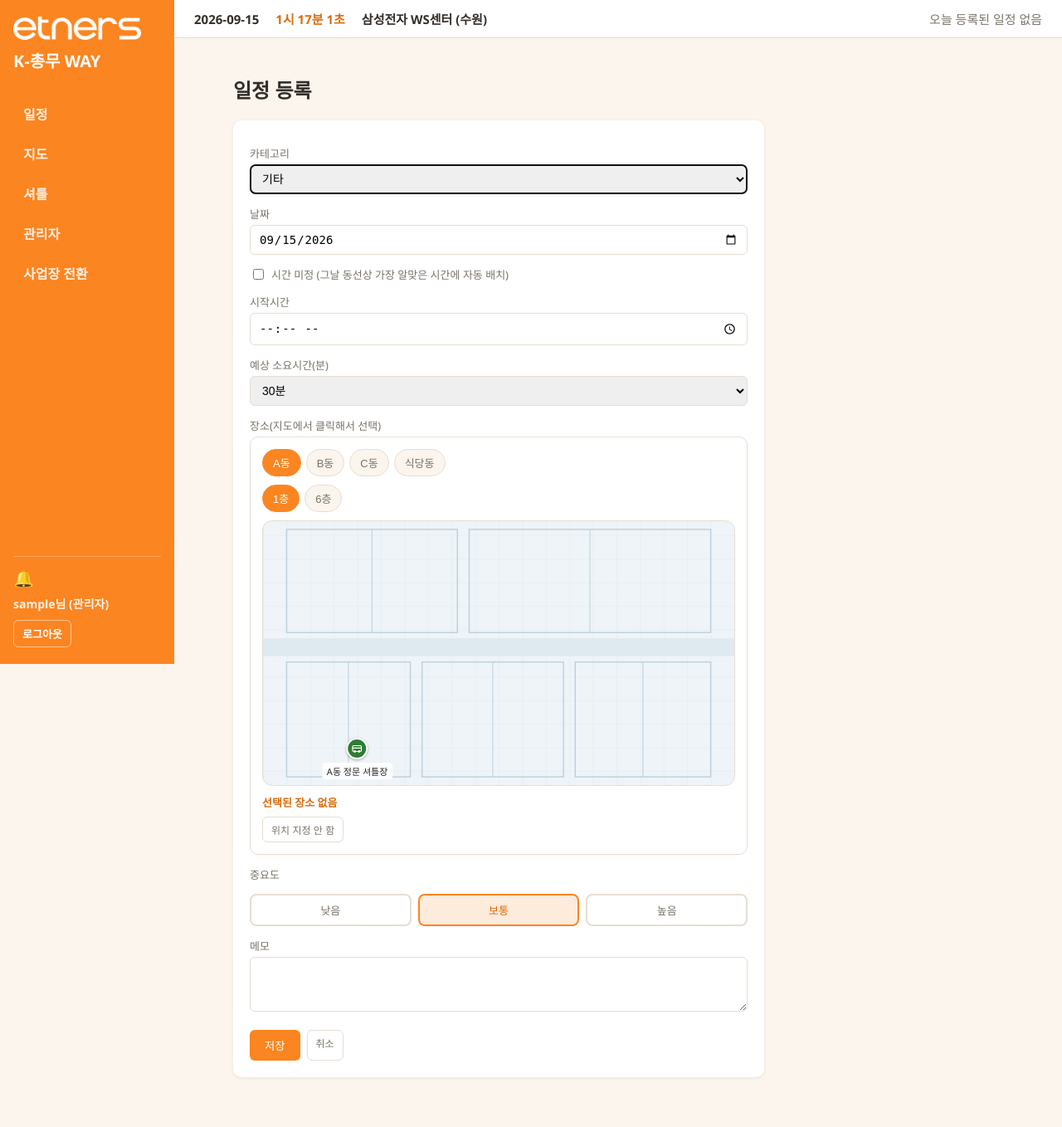
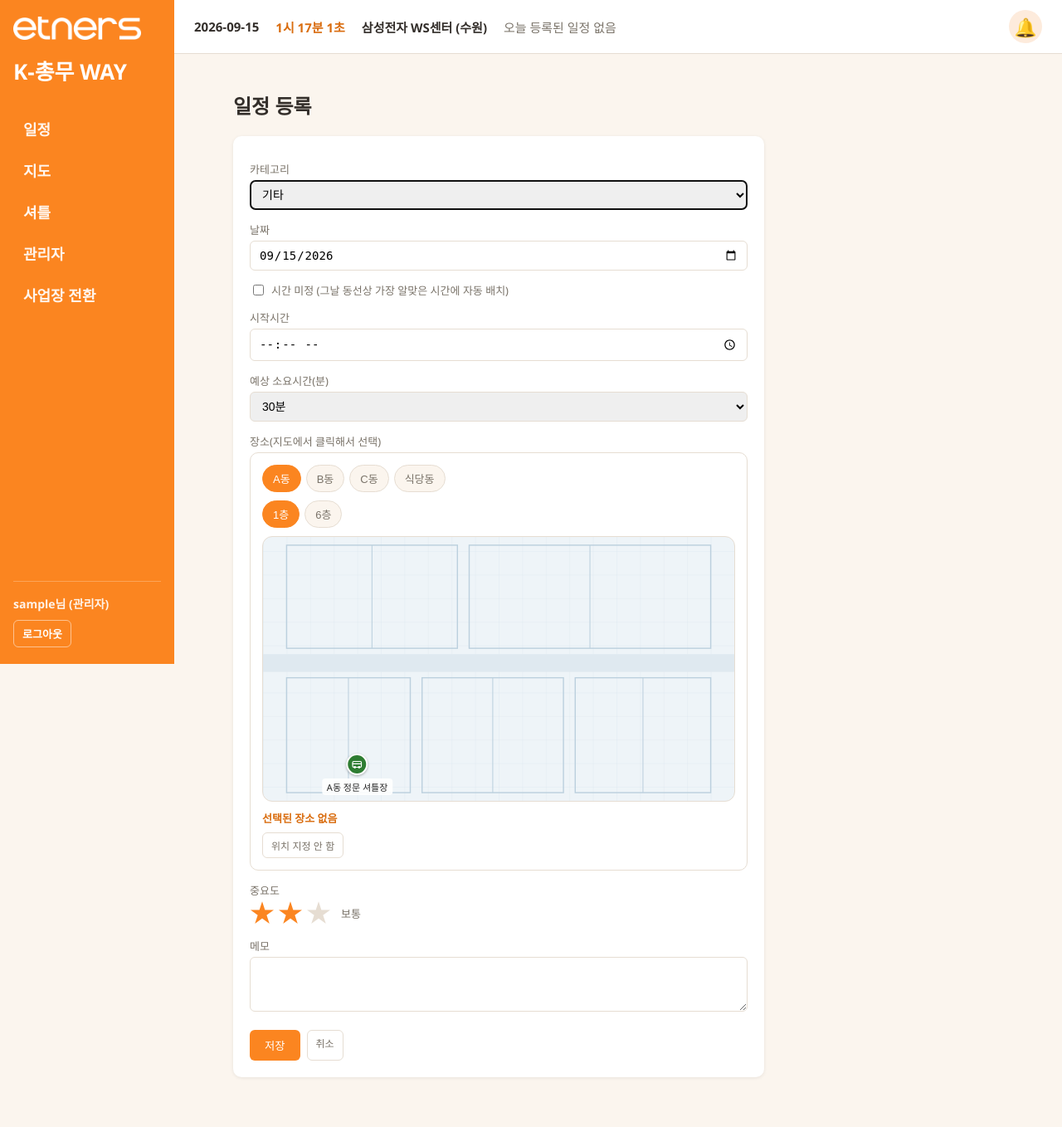
Before and after one commit to Hongjunior/K-CHONGMU_WAY, a Flask app: page /schedules/new in a window 1280 px wide. Shown: the whole page at 83% size. Run offline with Flask 3, Linux system fonts and the light colour scheme; the visitor is signed in with stand-in values (Sample User, id 1); data comes from the database, SQL or seed files in the repository; data that the repository does not hold is empty; some libraries are stand-ins or nearby versions.

Commit message:
중요도 별점 선택, 사용자 소속/직책 표시, 알림벨 상단바 이동, 사이드바 타이포 개선
- 일정 등록 중요도를 색칠 pill 대신 클릭식 별 3개(★)로 변경 — 요청한 대로 별을 눌러 채우는 방식
- users 테이블에 department/job_title 컬럼 추가(기존 DB는 ALTER TABLE로 무중단 반영),
  회원가입/사용자 추가 폼에 소속·직책 입력 추가, 관리자 사용자 목록에 컬럼+정보수정 기능 추가,
  사이드바 하단 사용자명 옆에 "소속 · 직책" 표시(관리자는 기존대로 "관리자"만 표시)
- 알림벨을 눈에 띄지 않던 사이드바 하단에서 상단 상태바 맨 오른쪽으로 이동, 원형 배경으로 강조
- 로고-"K-총무 WAY" 텍스트 간격 확대 + 글자 크게, 좌측 네비게이션 글씨 더 크고 굵게

Co-Authored-By: Claude Sonnet 5 <noreply@anthropic.com>

```diff
--- a/blueprints/auth.py
+++ b/blueprints/auth.py
@@ -48,6 +48,8 @@ def register():
         username = request.form.get("username", "").strip()
         password = request.form.get("password", "")
         confirm = request.form.get("confirm", "")
+        department = request.form.get("department", "").strip() or None
+        job_title = request.form.get("job_title", "").strip() or None
 
         if not username or not password:
             flash("아이디와 비밀번호를 입력해주세요.", "error")
@@ -67,8 +69,11 @@ def register():
             # Self-registration always creates a regular user account.
             # Admin accounts are granted by an existing admin via /admin/users.
             conn.execute(
-                text("INSERT INTO users (username, password_hash, role) VALUES (:u, :p, 'user')"),
-                {"u": username, "p": generate_password_hash(password)},
+                text(
+                    "INSERT INTO users (username, password_hash, role, department, job_title) "
+                    "VALUES (:u, :p, 'user', :d, :j)"
+                ),
+                {"u": username, "p": generate_password_hash(password), "d": department, "j": job_title},
             )
 
         flash("회원가입이 완료되었습니다. 로그인해주세요.", "success")
@@ -95,6 +100,8 @@ def login():
         session["user_id"] = user["id"]
         session["username"] = user["username"]
         session["role"] = user["role"]
+        session["department"] = user["department"]
+        session["job_title"] = user["job_title"]
         session["current_worksite_id"] = user["current_worksite_id"]
 
         flash(f"{user['username']}님, 환영합니다.", "success")
--- a/blueprints/schedules.py
+++ b/blueprints/schedules.py
@@ -335,6 +335,7 @@ def new_schedule():
         facilities=facilities,
         worksite_map=worksite_map,
         priorities=PRIORITIES,
+        priority_labels=PRIORITY_LABELS,
         categories=SCHEDULE_CATEGORIES,
         duration_options=DURATION_OPTIONS,
         default_date=default_date,
@@ -407,6 +408,7 @@ def edit_schedule(schedule_id):
         facilities=facilities,
         worksite_map=worksite_map,
         priorities=PRIORITIES,
+        priority_labels=PRIORITY_LABELS,
         categories=SCHEDULE_CATEGORIES,
         duration_options=DURATION_OPTIONS,
         default_date=schedule["date"],
--- a/db.py
+++ b/db.py
@@ -39,6 +39,17 @@ JSON_TYPE = "JSONB" if IS_POSTGRES else "TEXT"
 NULLABLE_TS = "TIMESTAMP" if IS_POSTGRES else "TEXT"
 
 
+def _ensure_column(conn, table, column, coltype):
+    """Add a column to an already-existing table if it's missing (idempotent),
+    so already-deployed databases pick up new fields without a full migration."""
+    if IS_POSTGRES:
+        conn.execute(text(f"ALTER TABLE {table} ADD COLUMN IF NOT EXISTS {column} {coltype}"))
+    else:
+        existing = {row[1] for row in conn.execute(text(f"PRAGMA table_info({table})"))}
+        if column not in existing:
+            conn.execute(text(f"ALTER TABLE {table} ADD COLUMN {column} {coltype}"))
+
+
 def init_db():
     with engine.begin() as conn:
         conn.execute(text(f"""
@@ -57,10 +68,14 @@ def init_db():
                 username TEXT NOT NULL UNIQUE,
                 password_hash TEXT NOT NULL,
                 role TEXT NOT NULL DEFAULT 'user',
+                department TEXT,
+                job_title TEXT,
                 current_worksite_id INTEGER REFERENCES worksites(id),
                 created_at {TS}
             )
         """))
+        _ensure_column(conn, "users", "department", "TEXT")
+        _ensure_column(conn, "users", "job_title", "TEXT")
 
         conn.execute(text(f"""
             CREATE TABLE IF NOT EXISTS buildings (
--- a/static/style.css
+++ b/static/style.css
@@ -46,9 +46,9 @@ a {
     display: flex;
     flex-direction: column;
     align-items: flex-start;
-    gap: 10px;
+    gap: 18px;
     font-weight: 800;
-    font-size: 20px;
+    font-size: 26px;
     text-decoration: none;
     color: #fff;
     margin-bottom: 28px;
@@ -68,10 +68,10 @@ a {
 }
 
 .sidenav a {
-    color: rgba(255,255,255,0.88);
+    color: rgba(255,255,255,0.92);
     text-decoration: none;
-    font-size: 16px;
-    font-weight: 600;
+    font-size: 18px;
+    font-weight: 700;
     padding: 10px 12px;
     border-radius: 8px;
 }
@@ -93,25 +93,6 @@ a {
     gap: 10px;
     padding-top: 16px;
     border-top: 1px solid rgba(255,255,255,0.25);
-}
-
-.sidebar-bell {
-    position: relative;
-    align-self: flex-start;
-    font-size: 20px;
-    text-decoration: none;
-    line-height: 1;
-}
-
-.bell-dot {
-    position: absolute;
-    top: -2px;
-    right: -4px;
-    width: 9px;
-    height: 9px;
-    border-radius: 50%;
-    background: #e74c3c;
-    border: 1.5px solid var(--color-primary);
 }
 
 .user-name {
@@ -164,7 +145,37 @@ a {
 .status-summary {
     color: var(--color-text-muted);
     font-weight: 500;
+}
+
+.status-bell {
+    position: relative;
     margin-left: auto;
+    display: flex;
+    align-items: center;
+    justify-content: center;
+    width: 40px;
+    height: 40px;
+    border-radius: 50%;
+    background: var(--color-primary-light);
+    font-size: 22px;
+    text-decoration: none;
+    line-height: 1;
+    flex-shrink: 0;
+}
+
+.status-bell:hover {
+    background: var(--color-primary);
+}
+
+.bell-dot {
+    position: absolute;
+    top: 2px;
+    right: 2px;
+    width: 11px;
+    height: 11px;
+    border-radius: 50%;
+    background: #e74c3c;
+    border: 2px solid var(--color-surface);
 }
 
 /* ---------- Layout ---------- */
@@ -1056,42 +1067,30 @@ a {
     color: #c0392b;
 }
 
-.priority-picker {
+.priority-stars {
     display: flex;
-    gap: 8px;
+    align-items: center;
+    gap: 4px;
 }
 
-.priority-pill {
-    flex: 1;
-    text-align: center;
-    padding: 8px 0;
-    border-radius: 8px;
-    border: 2px solid var(--color-border);
+.star-btn {
+    background: none;
+    border: none;
     cursor: pointer;
+    font-size: 30px;
+    line-height: 1;
+    padding: 0;
+    color: var(--color-border);
+}
+
+.star-btn.filled {
+    color: var(--color-primary);
+}
+
+.priority-star-label {
+    margin-left: 8px;
     font-size: 13px;
     color: var(--color-text-muted);
-}
-
-.priority-pill input {
-    display: none;
-}
-
-.priority-pill-low:has(input:checked) {
-    background: #e8f0fe;
-    border-color: #2f6feb;
-    color: #2f6feb;
-}
-
-.priority-pill-normal:has(input:checked) {
-    background: var(--color-primary-light);
-    border-color: var(--color-primary);
-    color: var(--color-primary-dark);
-}
-
-.priority-pill-high:has(input:checked) {
-    background: #fdeaea;
-    border-color: #c0392b;
-    color: #c0392b;
 }
 
 /* ---------- Shuttle info ---------- */
--- a/templates/admin/users_form.html
+++ b/templates/admin/users_form.html
@@ -17,6 +17,12 @@
             {% endfor %}
         </select>
 
+        <label>소속 (선택)</label>
+        <input type="text" name="department" placeholder="예: 영업팀">
+
+        <label>직책 (선택)</label>
+        <input type="text" name="job_title" placeholder="예: 대리">
+
         <div class="form-actions">
             <button type="submit">추가</button>
             <a href="{{ url_for('admin.users_list') }}" class="btn-cancel">취소</a>
--- a/templates/auth/register.html
+++ b/templates/auth/register.html
@@ -13,6 +13,12 @@
         <label>비밀번호 확인</label>
         <input type="password" name="confirm" required autocomplete="new-password">
 
+        <label>소속 (선택)</label>
+        <input type="text" name="department" placeholder="예: 영업팀">
+
+        <label>직책 (선택)</label>
+        <input type="text" name="job_title" placeholder="예: 대리">
+
         <button type="submit">가입하기</button>
     </form>
     <p class="auth-switch">이미 계정이 있으신가요? <a href="{{ url_for('auth.login') }}">로그인</a></p>
--- a/templates/base.html
+++ b/templates/base.html
@@ -26,11 +26,18 @@
     </nav>
 
     <div class="sidebar-footer">
-        <a class="sidebar-bell" href="{{ url_for('schedules.notifications_list') }}" title="알림">
-            🔔
-            {% if header_unread_count %}<span class="bell-dot"></span>{% endif %}
-        </a>
-        <span class="user-name">{{ session.username }}님 ({{ '관리자' if session.role == 'admin' else '사용자' }})</span>
+        {% if session.role == 'admin' %}
+        <span class="user-name">{{ session.username }}님 (관리자)</span>
+        {% else %}
+        <span class="user-name">
+            {{ session.username }}님
+            {% if session.department or session.job_title %}
+                ({{ session.department }}{% if session.department and session.job_title %} · {% endif %}{{ session.job_title }})
+            {% else %}
+                (사용자)
+            {% endif %}
+        </span>
+        {% endif %}
         <form action="{{ url_for('auth.logout') }}" method="post">
             <button type="submit" class="btn-logout">로그아웃</button>
         </form>
@@ -53,6 +60,10 @@
                 오늘 등록된 일정 없음
             {% endif %}
         </span>
+        <a class="status-bell" href="{{ url_for('schedules.notifications_list') }}" title="알림">
+            🔔
+            {% if header_unread_count %}<span class="bell-dot"></span>{% endif %}
+        </a>
     </header>
     {% endif %}
 
--- a/templates/schedules/form.html
+++ b/templates/schedules/form.html
@@ -44,13 +44,13 @@
         <input type="hidden" name="facility_id" id="facility_id_input" value="{{ schedule['facility_id'] if schedule and schedule['facility_id'] else '' }}">
 
         <label>중요도</label>
-        <div class="priority-picker">
+        {% set current_priority = schedule['priority'] if schedule else 'normal' %}
+        <div class="priority-stars" id="priority-stars">
+            <input type="hidden" name="priority" id="priority_input" value="{{ current_priority }}">
             {% for value, label in priorities %}
-            <label class="priority-pill priority-pill-{{ value }}">
-                <input type="radio" name="priority" value="{{ value }}" {{ 'checked' if (schedule and schedule['priority'] == value) or (not schedule and value == 'normal') else '' }}>
-                {{ label }}
-            </label>
+            <button type="button" class="star-btn" data-priority="{{ value }}" title="{{ label }}">★</button>
             {% endfor %}
+            <span class="priority-star-label" id="priority-star-label">{{ priority_labels.get(current_priority, current_priority) }}</span>
         </div>
 
         <label>메모</label>
@@ -77,5 +77,31 @@
     sync();
 })();
 </script>
+<script>
+(function () {
+    var order = ['low', 'normal', 'high'];
+    var labels = {{ priority_labels|tojson }};
+    var input = document.getElementById('priority_input');
+    var labelEl = document.getElementById('priority-star-label');
+    var stars = document.querySelectorAll('#priority-stars .star-btn');
+
+    function render() {
+        var idx = order.indexOf(input.value);
+        stars.forEach(function (btn, i) {
+            btn.classList.toggle('filled', i <= idx);
+        });
+        labelEl.textContent = labels[input.value] || '';
+    }
+
+    stars.forEach(function (btn, i) {
+        btn.addEventListener('click', function () {
+            input.value = order[i];
+            render();
+        });
+    });
+
+    render();
+})();
+</script>
 
 {% endblock %}
```
Also changed, not shown: blueprints/admin.py (+38 -2 lines), templates/admin/users_edit.html (added, +20 -0 lines), templates/admin/users_list.html (+6 -3 lines).
